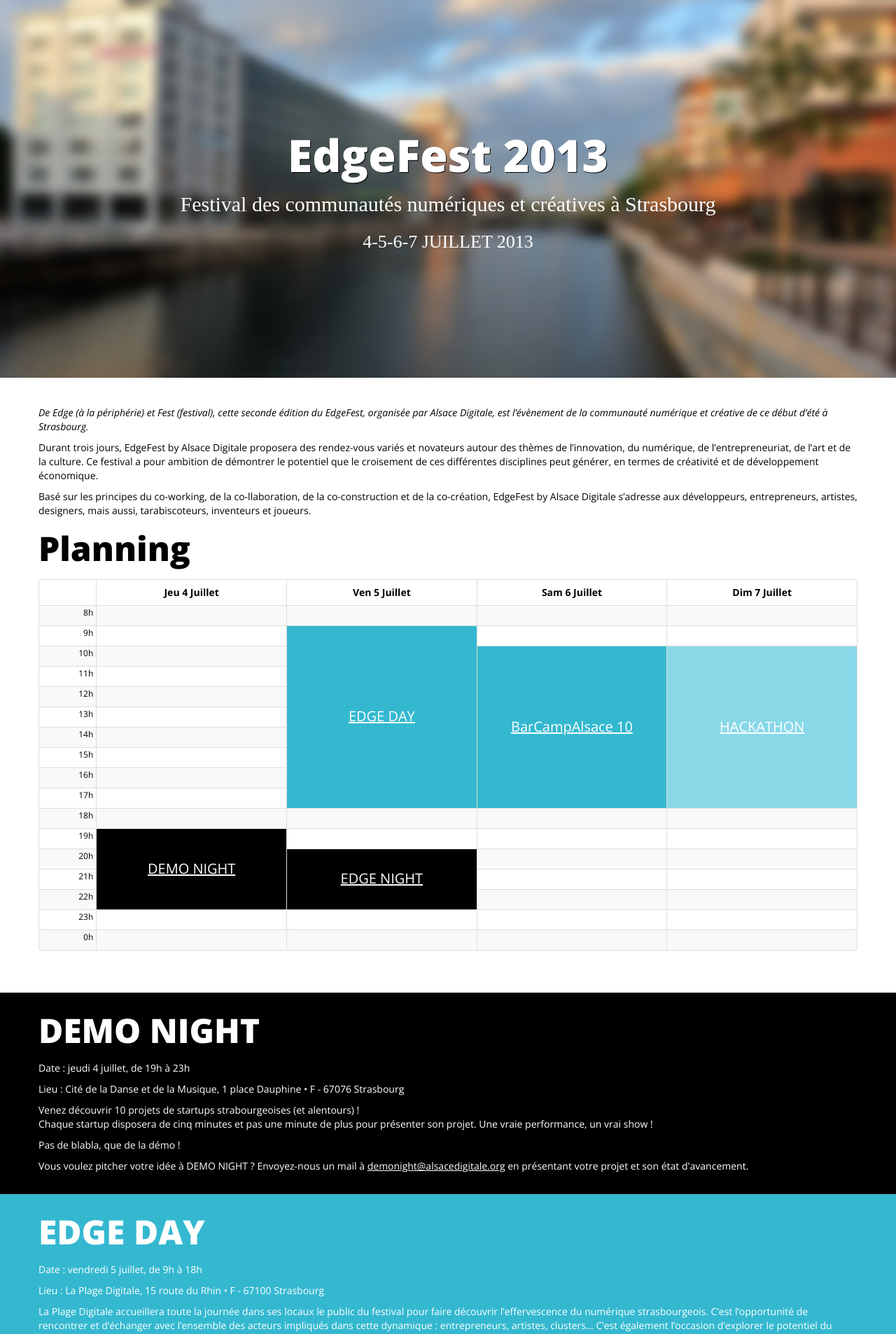
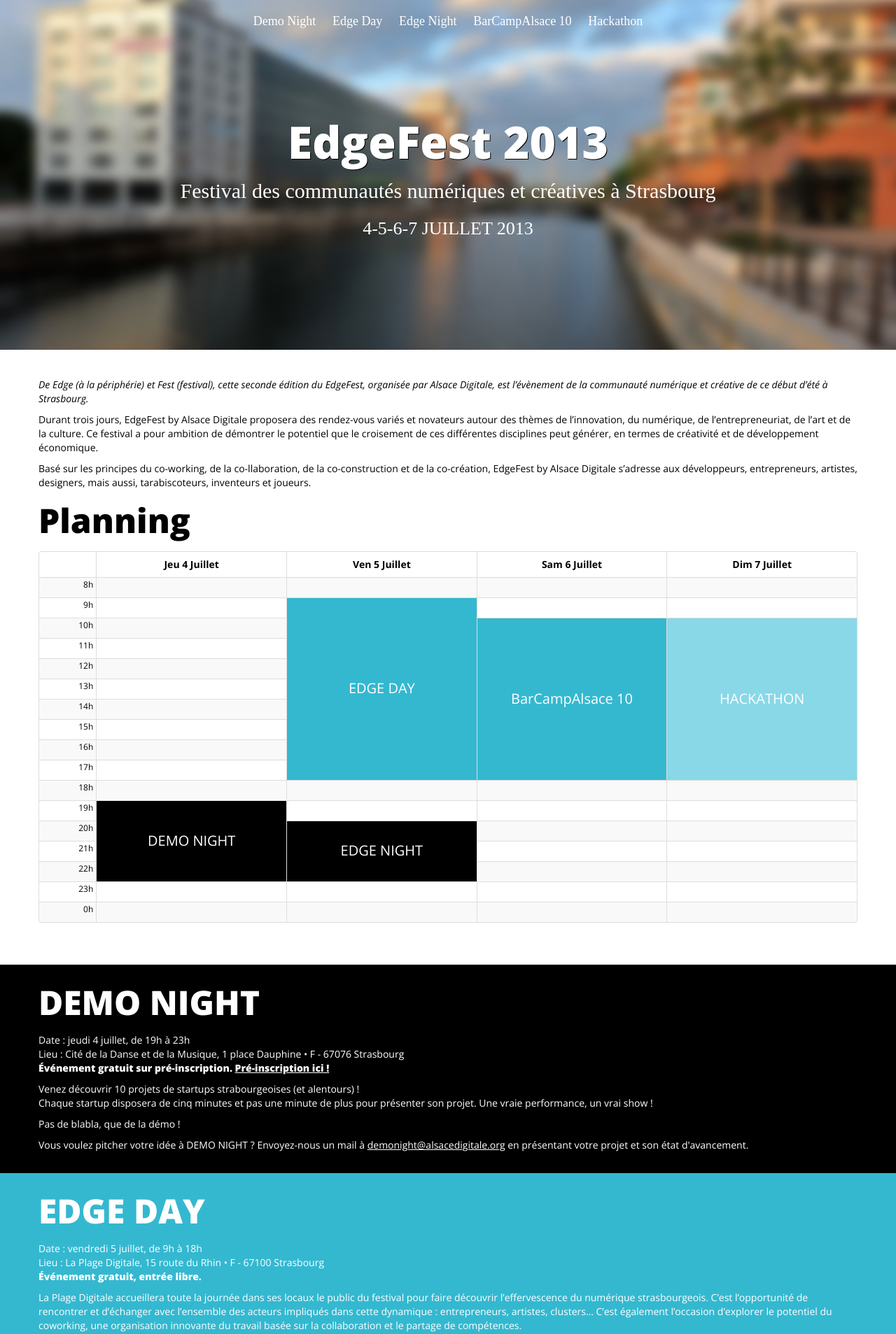
Before and after one commit to AlsaceDigitale/edgefest, a Jekyll site: the page index.html, which Jekyll copies as it is, in a window 1280 px wide. Shown: the top 1907 px of the page at 70% size. Built offline with Jekyll 4.4.1, drawn with Linux system fonts in a browser that asks for light colours; some web fonts are replaced; some of the changed text lies outside the part shown.

Commit message:
more infos, more responsiveness

```diff
--- a/css/extra.css
+++ b/css/extra.css
@@ -6,7 +6,22 @@
   text-decoration: underline;
 }
 
-section.header {
+nav {
+  text-align:center;
+  margin-top: 20px;
+}
+
+nav a, nav a:hover, nav a:visited {
+  color: white;
+  text-decoration: none;
+  font: 400 18px/20px "gentium book basic";
+}
+
+nav ul.inline > li {
+  padding: 0 10px;
+}
+
+header {
   height: 500px;
   color: white;
   width: 100%;
@@ -15,23 +30,23 @@
   background-attachment: fixed;
 }
 
-section.header h1 {
-  margin-top: 170px;
+header h1 {
+  margin-top: 130px;
   font: 800 64px/64px "open sans";
   text-shadow: 1px 1px #000000;
 }
 
-section.header h2 {
+header h2 {
   margin-top: 20px;
   font: 400 30px/36px "gentium book basic";
 }
 
-section.header h3 {
+header h3 {
   margin-top: 20px;
   font: 400 26px/32px "gentium book basic";
 }
 
-section.header h1, section.header h2, section.header h3 {
+header h1, header h2, header h3 {
   text-align: center;
 }
 
@@ -85,6 +100,7 @@
 
 table a {
   font-size: 20px;
+  text-decoration: none;
 }
 
 .demonight, .edgenight, .demonight a, .edgenight a {
@@ -111,3 +127,29 @@
 ul.sponsors li {
   margin: 10px;
 }
+
+p.date, p.venue, p.type {
+  margin: 0;
+}
+
+p.type {
+  margin-bottom: 10px;
+  font-weight: 800;
+}
+
+@media screen and (max-width: 767px) {
+  body {
+    padding-left: 0;
+    padding-right: 0;
+  }
+  section {
+    padding-left: 10px;
+    padding-right: 10px;
+  }
+}
+
+@media screen and (max-width: 510px) {
+  header h1 {
+    margin-top: 70px;
+  }
+}
--- a/index.html
+++ b/index.html
@@ -28,13 +28,22 @@
   </head>
 
   <body>
-    <section class="header">
+    <header>
       <div class="container">
+        <nav>
+          <ul class="inline">
+            <li><a href="#demonight">Demo Night</a></li>
+            <li><a href="#edgeday">Edge Day</a></li>
+            <li><a href="#edgenight">Edge Night</a></li>
+            <li><a href="#barcampalsace">BarCampAlsace 10</a></li>
+            <li><a href="#hackathon">Hackathon</a></li>
+          </ul>
+        </nav>
         <h1>EdgeFest 2013</h1>
         <h2>Festival des communautés numériques et créatives à Strasbourg</h2>
         <h3>4-5-6-7 JUILLET 2013</h3>
       </div>
-    </section>
+    </header>
     <section class="intro">
       <div class="container">
         <div class="row">
@@ -167,6 +176,7 @@
             <h1>DEMO NIGHT</h1>
             <p class="date">Date : jeudi 4 juillet, de 19h à 23h</p>
             <p class="venue">Lieu : Cité de la Danse et de la Musique, 1 place Dauphine • F - 67076 Strasbourg</p>
+            <p class="type">Événement gratuit sur pré-inscription. <a href="http://demonight2013.eventbrite.fr/#">Pré-inscription ici !</a></p>
             <p class="concept">
               Venez découvrir 10 projets de startups strabourgeoises (et alentours) !
               <br/>
@@ -189,6 +199,7 @@
             <h1>EDGE DAY</h1>
             <p class="date">Date : vendredi 5 juillet, de 9h à 18h</p>
             <p class="venue">Lieu : La Plage Digitale, 15 route du Rhin • F - 67100 Strasbourg</p>
+            <p class="type">Événement gratuit, entrée libre.</p>
             <p class="concept">
               La Plage Digitale accueillera toute la journée dans ses locaux le public du festival pour faire découvrir l’effervescence du numérique strasbourgeois. C’est l’opportunité de rencontrer et d’échanger avec l’ensemble des acteurs impliqués dans cette dynamique : entrepreneurs, artistes, clusters… C’est également l’occasion d’explorer le potentiel du coworking, une organisation innovante du travail basée sur la collaboration et le partage de compétences.
             </p>
@@ -213,6 +224,7 @@
             <h1>EDGE NIGHT</h1>
             <p class="date">Date : vendredi 5 juillet, de 20h à 23h</p>
             <p class="venue">Lieu : Parvis du Môle Seegmuller</p>
+            <p class="type">Événement gratuit, entrée libre.</p>
             <p class="concept">
               Une soirée entièrement dédiée au processus de création sous toutes ses formes : design, architecture, graphisme… Des formats innovants et ludiques pour un moment convivial.
             </p>
@@ -253,6 +265,7 @@
             <p class="date">Date : samedi 6 juillet, de 10h à 17h</p>
             <p class="venue hide">Lieu : Centre de Culture Numérique, 16 rue René Descartes • F - 67000 Strasbourg</p>
             <p class="venue">Lieu : En attente de confirmation</p>
+            <p class="type"></p>
             <p class="concept">
               Avec l’organisation de ce BarCamp Alsace, Alsace Digitale propose aux publics et aux futurs partenaires du projet Seegmuller de se croiser et d’échanger autour des passions, valeurs et de partager l’esprit d’initiative qui les réunit. Dans les méandres de ces discussions croisées peuvent se dévoiler les préfigurations de collaborations futures ou imminentes.
             </p>
@@ -273,6 +286,7 @@
             <h1>HACKATHON</h1>
             <p class="date">Date : dimanche 7 juillet, de 10h à 17h</p>
             <p class="venue">Lieu : La Plage Digitale, 15 route du Rhin • F - 67100 Strasbourg</p>
+            <p class="type"></p>
             <p class="concept">
               Un hackathon est un événement où des développeurs se réunissent pour faire de la programmation informatique collaborative, sur plusieurs jours. Le terme est un mot-valise constitué de hack et marathon.
             </p>
```
